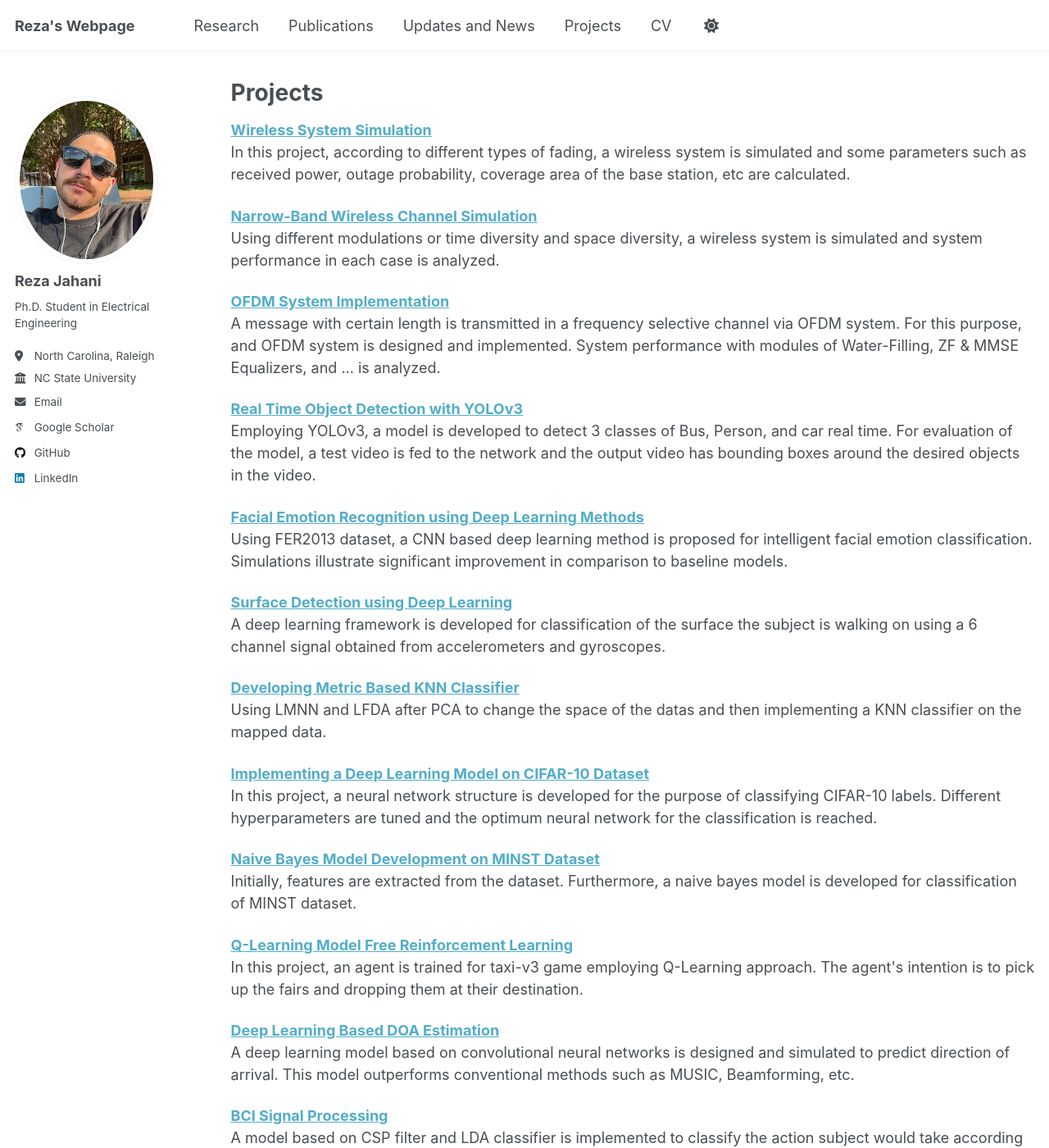
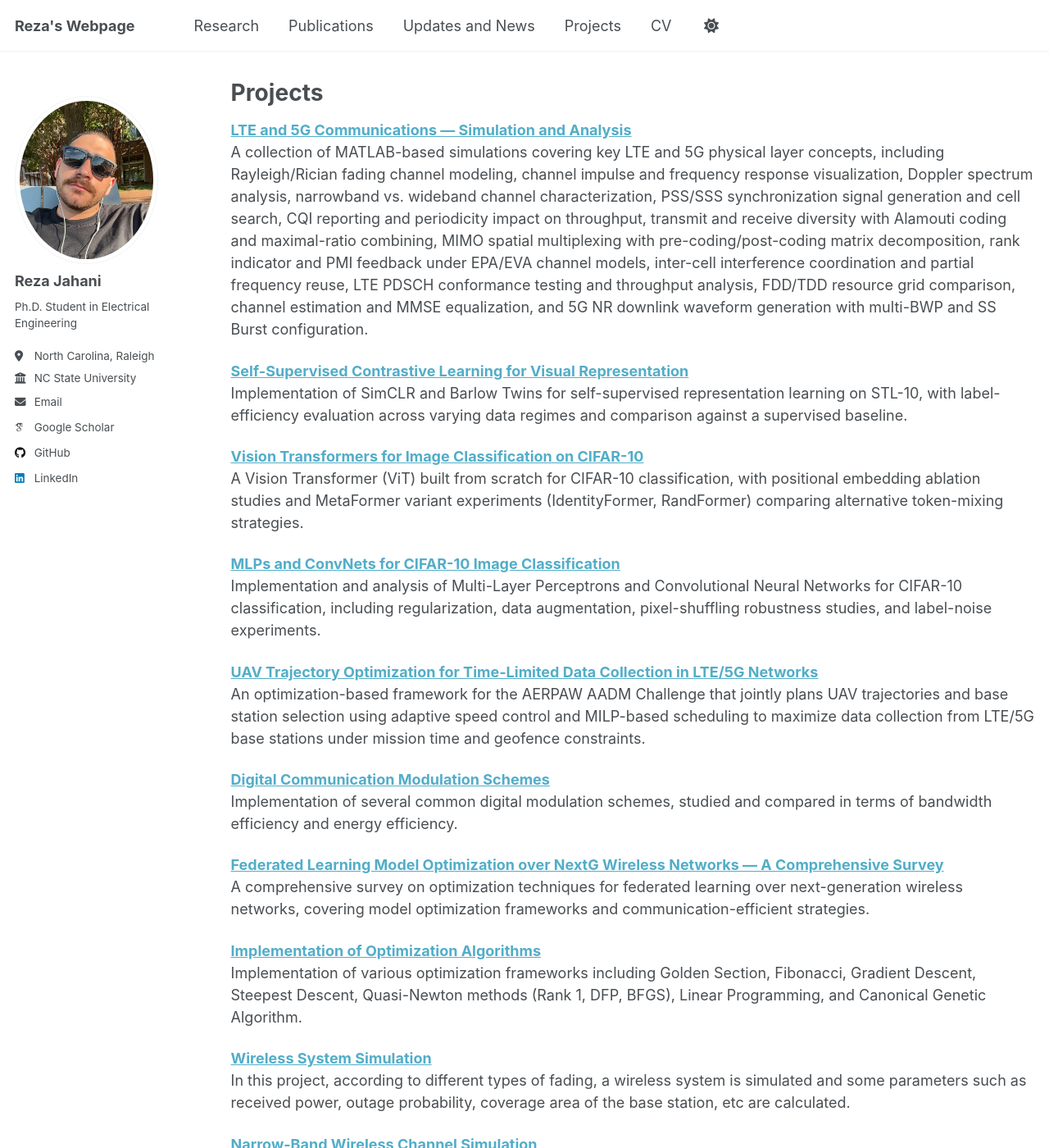
Before and after one commit to RezaJahanii/RezaJahanii.github.io, a Jekyll site: the page built from _pages/projects.html, in a window 1280 px wide and 1400 px high. Shown: the whole window at 82% size. Built offline with Jekyll 4.4.1, drawn with Linux system fonts in a browser that asks for light colours; some web fonts are replaced; a script that is not in the unit is left out.

Commit message:
Update projects.html

```diff
--- a/_pages/projects.html
+++ b/_pages/projects.html
@@ -6,6 +6,30 @@ author_profile: true
 ---
 
 <section id="projects">
+
+  <p><strong><a href="https://github.com/RezaJahanii/LTE-and-5G" target="_blank">LTE and 5G Communications — Simulation and Analysis</a></strong><br>
+  A collection of MATLAB-based simulations covering key LTE and 5G physical layer concepts, including Rayleigh/Rician fading channel modeling, channel impulse and frequency response visualization, Doppler spectrum analysis, narrowband vs. wideband channel characterization, PSS/SSS synchronization signal generation and cell search, CQI reporting and periodicity impact on throughput, transmit and receive diversity with Alamouti coding and maximal-ratio combining, MIMO spatial multiplexing with pre-coding/post-coding matrix decomposition, rank indicator and PMI feedback under EPA/EVA channel models, inter-cell interference coordination and partial frequency reuse, LTE PDSCH conformance testing and throughput analysis, FDD/TDD resource grid comparison, channel estimation and MMSE equalization, and 5G NR downlink waveform generation with multi-BWP and SS Burst configuration.</p>
+
+  <p><strong><a href="https://github.com/RezaJahanii/Self-Supervised-Learning" target="_blank">Self-Supervised Contrastive Learning for Visual Representation</a></strong><br>
+  Implementation of SimCLR and Barlow Twins for self-supervised representation learning on STL-10, with label-efficiency evaluation across varying data regimes and comparison against a supervised baseline.</p>
+
+  <p><strong><a href="https://github.com/RezaJahanii/Vision-Transformers" target="_blank">Vision Transformers for Image Classification on CIFAR-10</a></strong><br>
+  A Vision Transformer (ViT) built from scratch for CIFAR-10 classification, with positional embedding ablation studies and MetaFormer variant experiments (IdentityFormer, RandFormer) comparing alternative token-mixing strategies.</p>
+
+  <p><strong><a href="https://github.com/RezaJahanii/MLP-ConvNet" target="_blank">MLPs and ConvNets for CIFAR-10 Image Classification</a></strong><br>
+  Implementation and analysis of Multi-Layer Perceptrons and Convolutional Neural Networks for CIFAR-10 classification, including regularization, data augmentation, pixel-shuffling robustness studies, and label-noise experiments.</p>
+
+  <p><strong><a href="https://github.com/RezaJahanii/AADM-Challenge" target="_blank">UAV Trajectory Optimization for Time-Limited Data Collection in LTE/5G Networks</a></strong><br>
+  An optimization-based framework for the AERPAW AADM Challenge that jointly plans UAV trajectories and base station selection using adaptive speed control and MILP-based scheduling to maximize data collection from LTE/5G base stations under mission time and geofence constraints.</p>
+
+  <p><strong><a href="https://github.com/RezaJahanii/Digital-Communication-Modulation-Schemes" target="_blank">Digital Communication Modulation Schemes</a></strong><br>
+  Implementation of several common digital modulation schemes, studied and compared in terms of bandwidth efficiency and energy efficiency.</p>
+
+  <p><strong><a href="https://github.com/RezaJahanii/Optimization-Algorithms" target="_blank">Federated Learning Model Optimization over NextG Wireless Networks — A Comprehensive Survey</a></strong><br>
+  A comprehensive survey on optimization techniques for federated learning over next-generation wireless networks, covering model optimization frameworks and communication-efficient strategies.</p>
+
+  <p><strong><a href="https://github.com/RezaJahanii/Optimization-Algorithms" target="_blank">Implementation of Optimization Algorithms</a></strong><br>
+  Implementation of various optimization frameworks including Golden Section, Fibonacci, Gradient Descent, Steepest Descent, Quasi-Newton methods (Rank 1, DFP, BFGS), Linear Programming, and Canonical Genetic Algorithm.</p>
 
   <p><strong><a href="https://github.com/Rezajahani8x/Wireless-System-Simulation-I.git" target="_blank">Wireless System Simulation</a></strong><br>
   In this project, according to different types of fading, a wireless system is simulated and some parameters such as received power, outage probability, coverage area of the base station, etc are calculated.</p>
```
